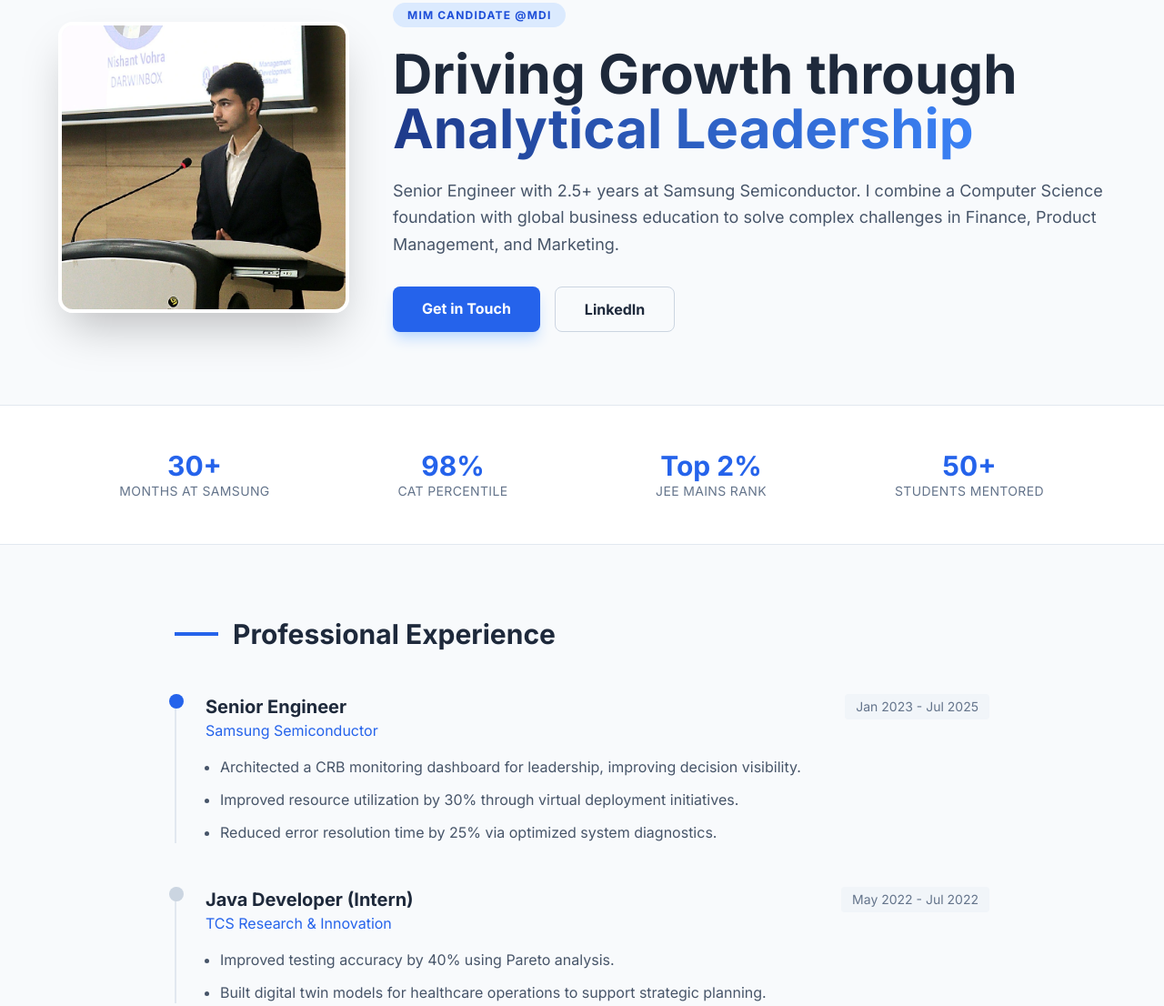
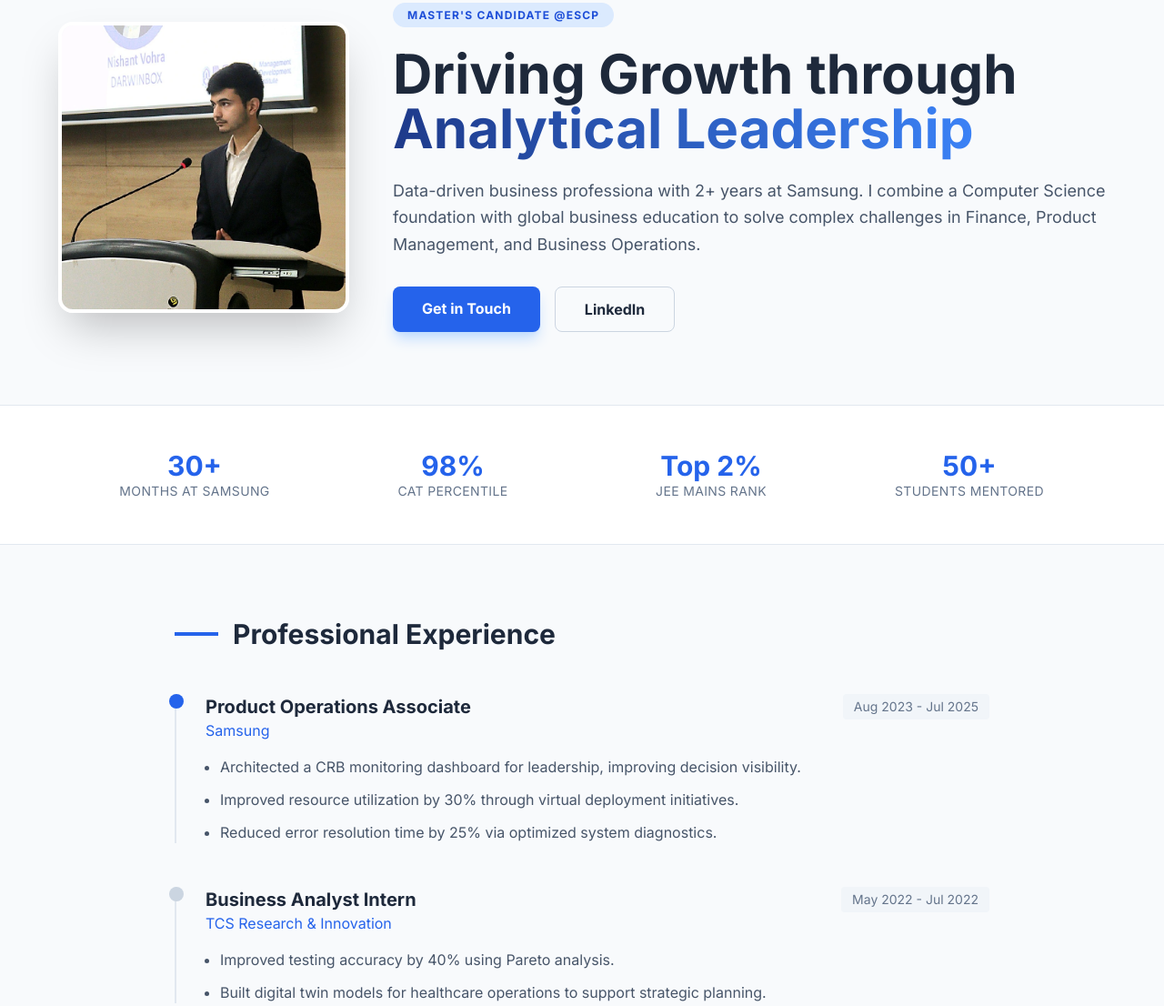
Before and after one commit to Amol1410/amol1410.github.io, a plain HTML site: page index.html in a window 1280 px wide. Shown: the part 125-1231 px from the top of the page at 91% size. Drawn offline with nearby package versions, Linux system fonts and the light colour scheme.

Commit message:
Update index.html

```diff
--- a/index.html
+++ b/index.html
@@ -39,7 +39,7 @@
 
             <div class="flex-1 text-left">
                 <span class="px-4 py-1.5 bg-blue-100 text-blue-700 rounded-full text-xs font-bold uppercase tracking-widest">
-                    MiM Candidate @MDI
+                    Master's Candidate @ESCP
                 </span>
                 <!-- <h1 class="text-4xl md:text-5xl font-extrabold mt-6 mb-6 leading-tight text-slate-900">
                     Amol Jain
@@ -51,9 +51,9 @@
                     Driving Growth through <br><span class="gradient-text">Analytical Leadership</span>
                 </h1>
                 <p class="text-lg text-slate-600 mb-8 leading-relaxed">
-                    Senior Engineer with 2.5+ years at Samsung Semiconductor.
+                    Data-driven business professiona with 2+ years at Samsung.
                     I combine a Computer Science foundation with global business education to solve complex challenges in
-                    Finance, Product Management, and Marketing.
+                    Finance, Product Management, and Business Operations.
                 </p>
                 <div class="flex space-x-4">
                     <a href="mailto:amol.jain@edu.escp.eu" class="bg-blue-600 text-white px-8 py-3 rounded-lg font-bold hover:bg-blue-700 transition shadow-lg shadow-blue-200">
@@ -99,10 +99,11 @@
                     <div class="absolute -left-2 top-0 w-4 h-4 bg-blue-600 rounded-full"></div>
                     <div class="flex flex-wrap justify-between items-start mb-4">
                         <div>
-                            <h3 class="text-xl font-bold">Senior Engineer</h3>
-                            <p class="text-blue-600 font-medium">Samsung Semiconductor</p>
+                            <h3 class="text-xl font-bold">
+Product Operations Associate</h3>
+                            <p class="text-blue-600 font-medium">Samsung</p>
                         </div>
-                        <span class="text-sm text-slate-500 bg-slate-100 px-3 py-1 rounded">Jan 2023 - Jul 2025</span>
+                        <span class="text-sm text-slate-500 bg-slate-100 px-3 py-1 rounded">Aug 2023 - Jul 2025</span>
                     </div>
                     <ul class="text-slate-600 space-y-3 list-disc ml-4">
                         <li>Architected a CRB monitoring dashboard for leadership, improving decision visibility.</li>
@@ -115,7 +116,8 @@
                     <div class="absolute -left-2 top-0 w-4 h-4 bg-slate-300 rounded-full"></div>
                     <div class="flex flex-wrap justify-between items-start mb-4">
                         <div>
-                            <h3 class="text-xl font-bold">Java Developer (Intern)</h3>
+                            <h3 class="text-xl font-bold">
+Business Analyst Intern</h3>
                             <p class="text-blue-600 font-medium">TCS Research & Innovation</p>
                         </div>
                         <span class="text-sm text-slate-500 bg-slate-100 px-3 py-1 rounded">May 2022 - Jul 2022</span>
@@ -289,7 +291,7 @@
     </section>
 
     <footer class="py-10 text-center text-slate-400 text-sm border-t border-slate-200">
-        <p>&copy; 2025 AMOL JAIN.</p>
+        <p>&copy; 2026 AMOL JAIN.</p>
     </footer>
 
     <script>
```
